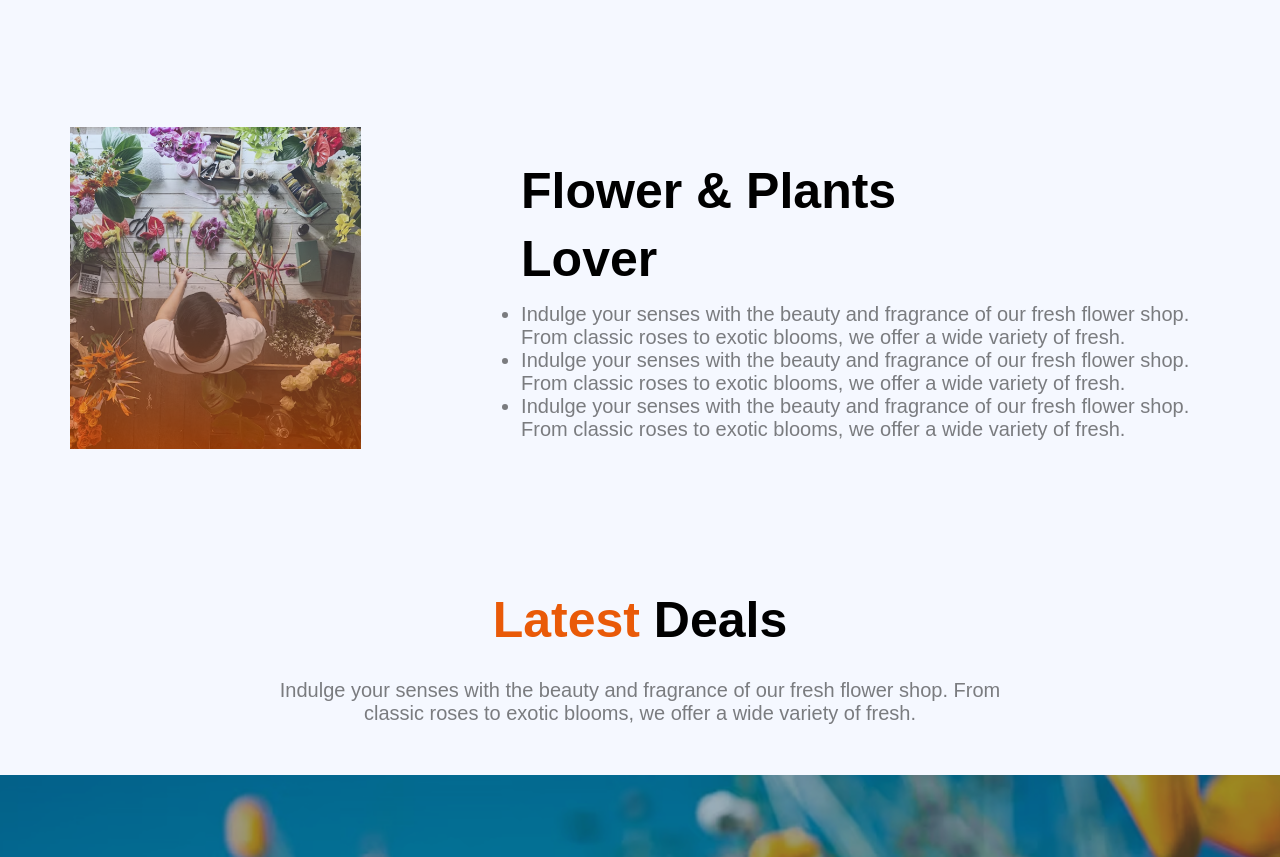
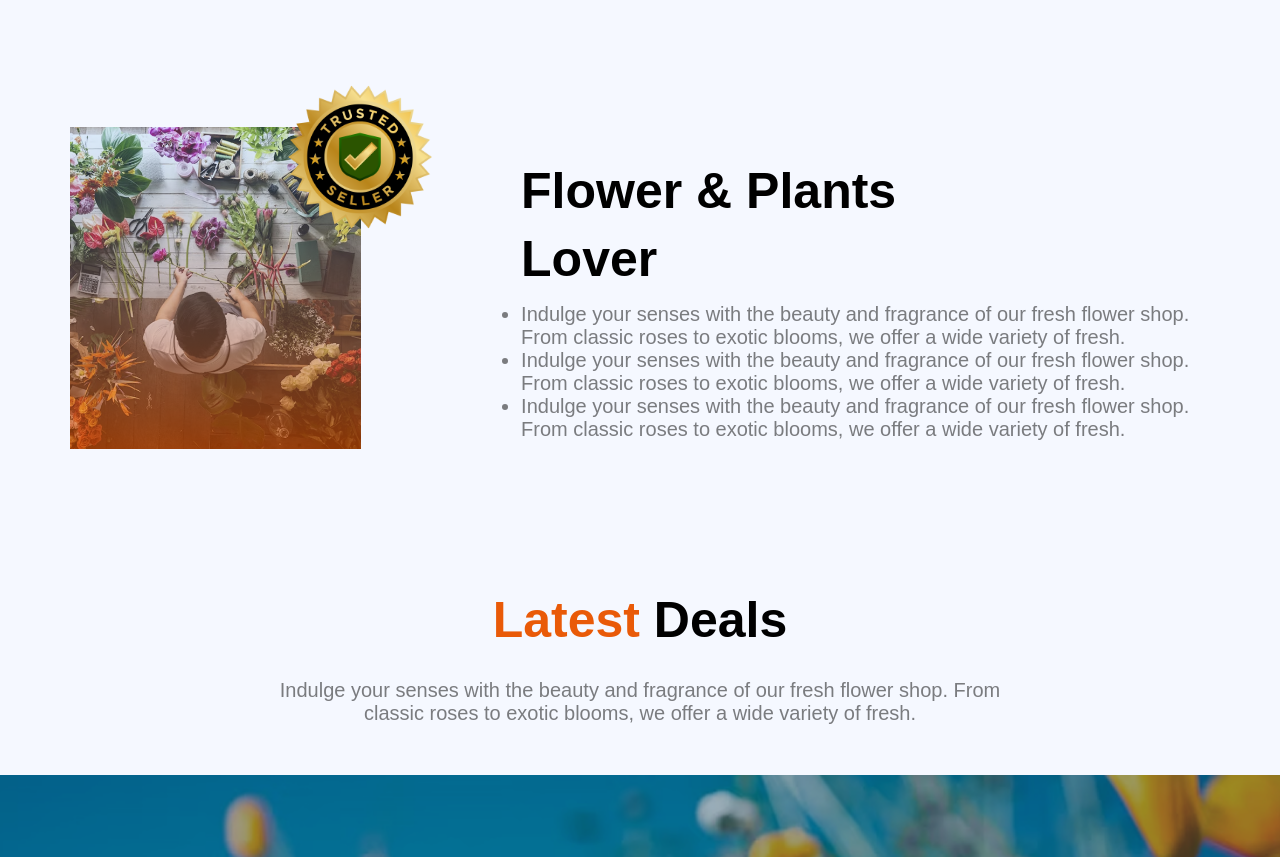
Before and after one commit to devil56209/Assignment-02, a plain HTML site: page index.html in a window 1280 px wide. Shown: the part 1471-2328 px from the top of the page. Drawn offline with Linux system fonts and the light colour scheme.

Commit message:
badge added and responsive completed

```diff
--- a/index.html
+++ b/index.html
@@ -100,6 +100,7 @@
             <div class="plants-lover-image">
                 <img src="./assets/flower-store.png" alt="">
             </div>
+                <img class="badge" src="./assets/trusted-badge.png" alt="">
             <div class="lover-container-left">
                 <h2 class="lover-container-title">
                     <span>Flower & Plants</span>
--- a/style.css
+++ b/style.css
@@ -184,6 +184,15 @@ align-items: center;
     color: rgba(0, 0, 0, 0.5);
 
 }
+.badge{
+    display: flex;
+    position: absolute;
+    width: 200px;
+    background: transparent;
+    margin-left: 190px;
+    margin-top: -70px;
+
+}
 
 
 /* latest deals */
@@ -305,7 +314,9 @@ align-items: center;
 .join-bunch-container h1{
     font-size: 25px;
 }
-
+.badge{
+    display: none;
+}
 
 
 
```
